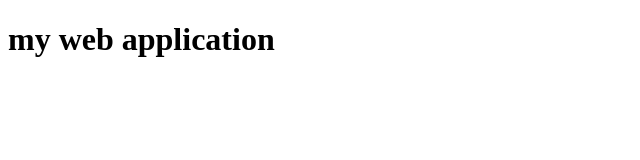
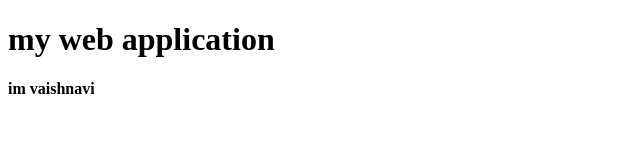
Before and after one commit to Vaish35/QSP-VAISH, a plain HTML site: page index.html in a window 1280 px wide. Shown: the whole page, without its empty margins (0-640 px from the left). Drawn offline with Linux system fonts and the light colour scheme.

Commit message:
Update index.html

```diff
--- a/index.html
+++ b/index.html
@@ -7,6 +7,7 @@
 </head>
 <div>
 	 <h1>my web application</h1>
+	 <h4>im vaishnavi</h4>
 <body>
 
 </body>
```
